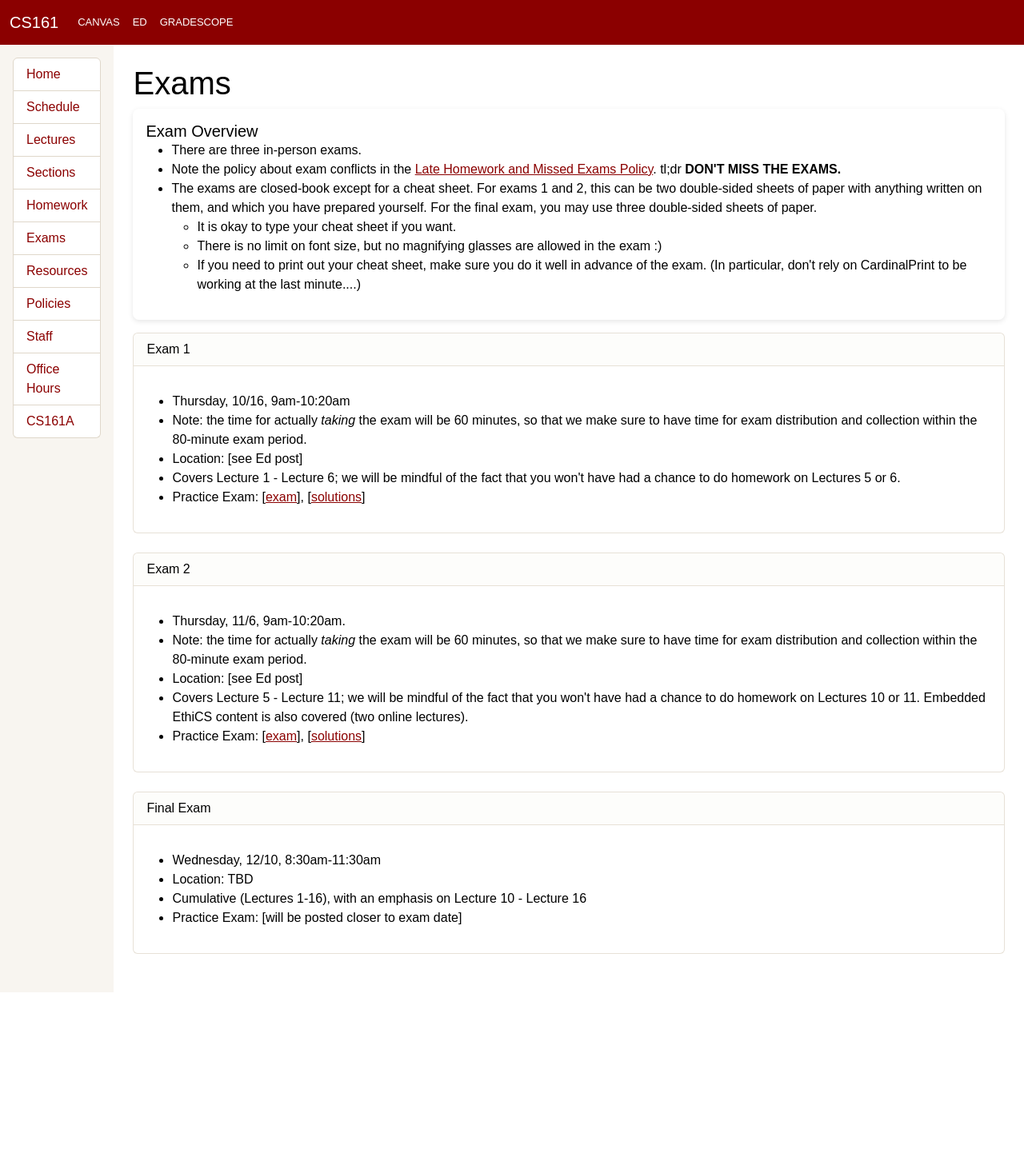
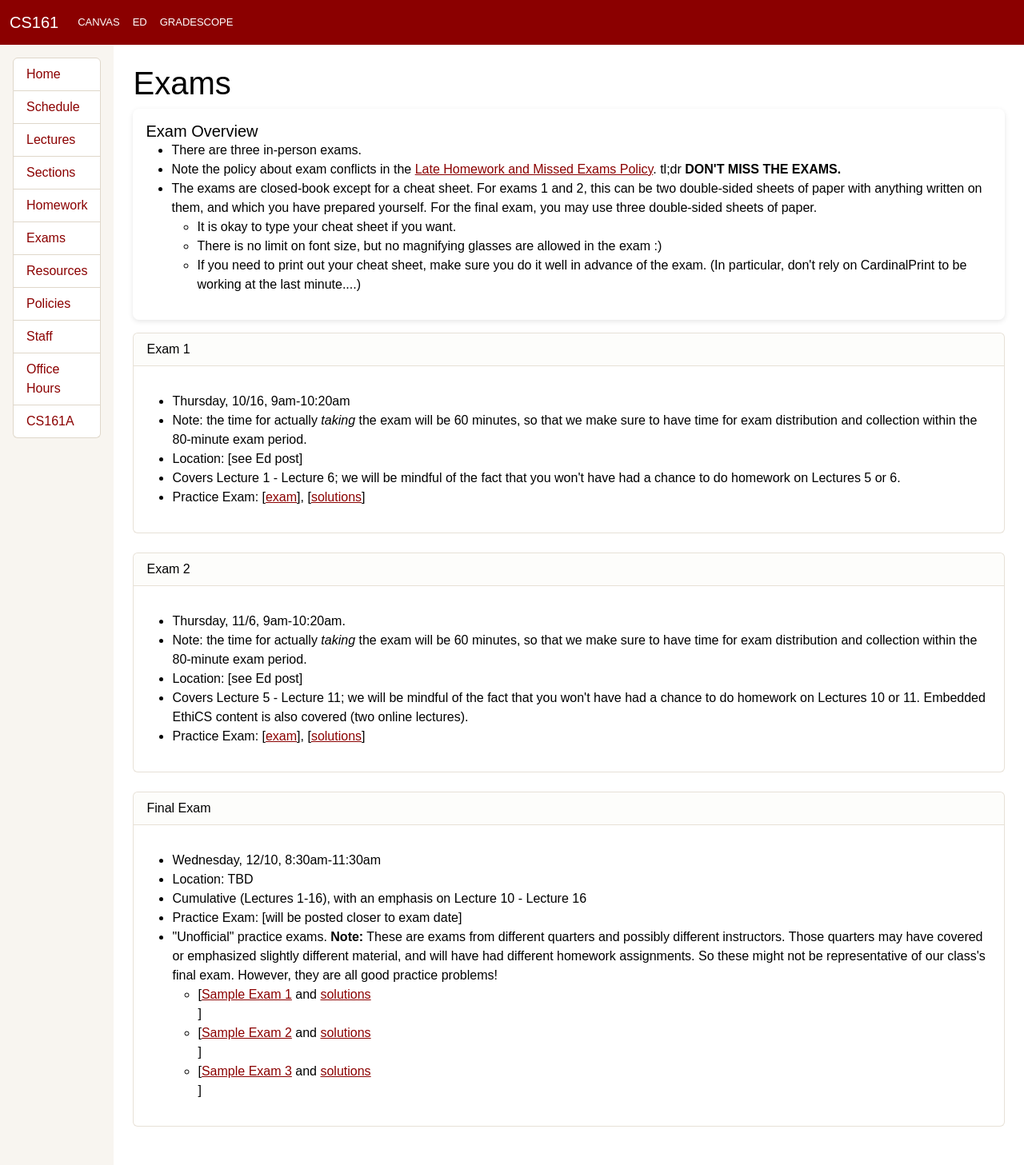
Before and after one commit to cs161-stanford/cs161-stanford.github.io, a Jekyll site: the page built from exams.md, in a window 1280 px wide. Shown: the whole page at 80% size. Built offline with Jekyll 4.4.1, drawn with Linux system fonts in a browser that asks for light colours; nearby versions of some CDN libraries; before the commit the page ends 1241 px from its top, so only the background shows below that.

Commit message:
added practice exams

```diff
--- a/exams.md
+++ b/exams.md
@@ -67,6 +67,12 @@ permalink: /exams/
 	<li> Location: TBD </li>
 	<li> Cumulative (Lectures 1-16), with an emphasis on Lecture 10 - Lecture 16</li>
 	<li> Practice Exam: [will be posted closer to exam date] </li>
+	<li> "Unofficial" practice exams.  <b>Note:</b> These are exams from different quarters and possibly different instructors.  Those quarters may have covered or emphasized slightly different material, and will have had different homework assignments.  So these might not be representative of our class's final exam. However, they are all good practice problems!
+	<ul>
+		<li>[<a href="/assets/Exams/old_practice_finals/sample_final1.pdf">Sample Exam 1</a> and <a href="/assets/Exams/old_practice_finals/sample_final1_sols.pdf">solutions</a></li>]
+		<li>[<a href="/assets/Exams/old_practice_finals/sample_final2.pdf">Sample Exam 2</a> and <a href="/assets/Exams/old_practice_finals/sample_final2_sols.pdf">solutions</a></li>]
+		<li>[<a href="/assets/Exams/old_practice_finals/sample_final3.pdf">Sample Exam 3</a> and <a href="/assets/Exams/old_practice_finals/sample_final3_sols.pdf">solutions</a></li>]
+	</ul></li>
 	</ul>
 </p>
   </div>
```
Also changed, not shown: 6 other files.
